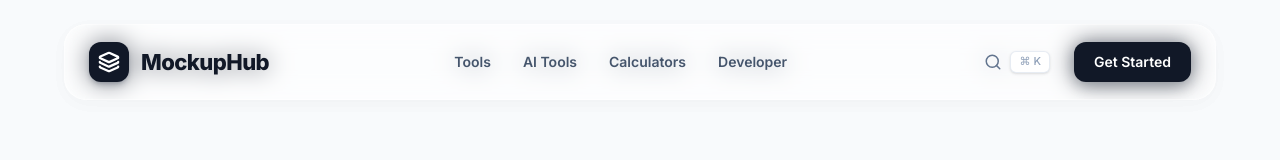
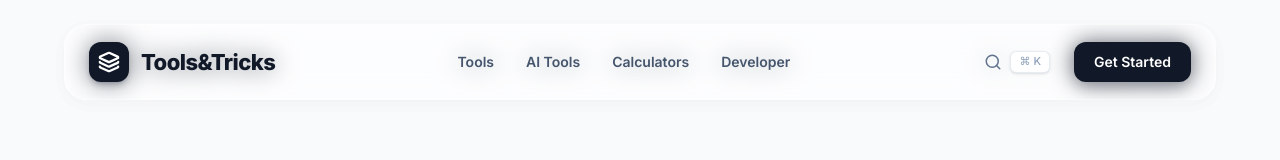
Before and after one commit to rashid-hash/tools-and-tricks, a Next.js app: page / in a window 1280 px wide. Shown: the top 160 px of the page. Built offline with nearby package versions, Linux system fonts and the light colour scheme.

Commit message:
new update for new look

```diff
--- a/app/layout.tsx
+++ b/app/layout.tsx
@@ -6,7 +6,7 @@ import Navbar from "@/components/Navbar"; // Navbar ইমপোর্ট কর
 const inter = Inter({ subsets: ["latin"] });
 
 export const metadata: Metadata = {
-  title: "MockupHub - Free Screenshot Generators",
+  title: "Tools&Tricks - Free Screenshot Generators",
   description: "Create WhatsApp, bKash, and Nagad mockup screenshots easily.",
 };
 
--- a/app/page.tsx
+++ b/app/page.tsx
@@ -1,4 +1,3 @@
-// app/page.tsx
 import Navbar from "@/components/Navbar";
 import Hero from "@/components/Hero";
 import QuickAccess from "@/components/QuickAccess";
--- a/components/Navbar.tsx
+++ b/components/Navbar.tsx
@@ -32,7 +32,7 @@ export default function Navbar() {
           <div className="w-10 h-10 rounded-xl bg-[#111827] text-white flex items-center justify-center shadow-md shadow-slate-900/20 group-hover:scale-105 transition-transform duration-300">
             <Layers size={22} strokeWidth={2.5} />
           </div>
-          <span className="font-extrabold text-[22px] tracking-tight text-[#111827]">MockupHub</span>
+          <span className="font-extrabold text-[22px] tracking-tight text-[#111827]">Tools&Tricks</span>
         </Link>
 
         {/* Desktop Navigation */}
```
